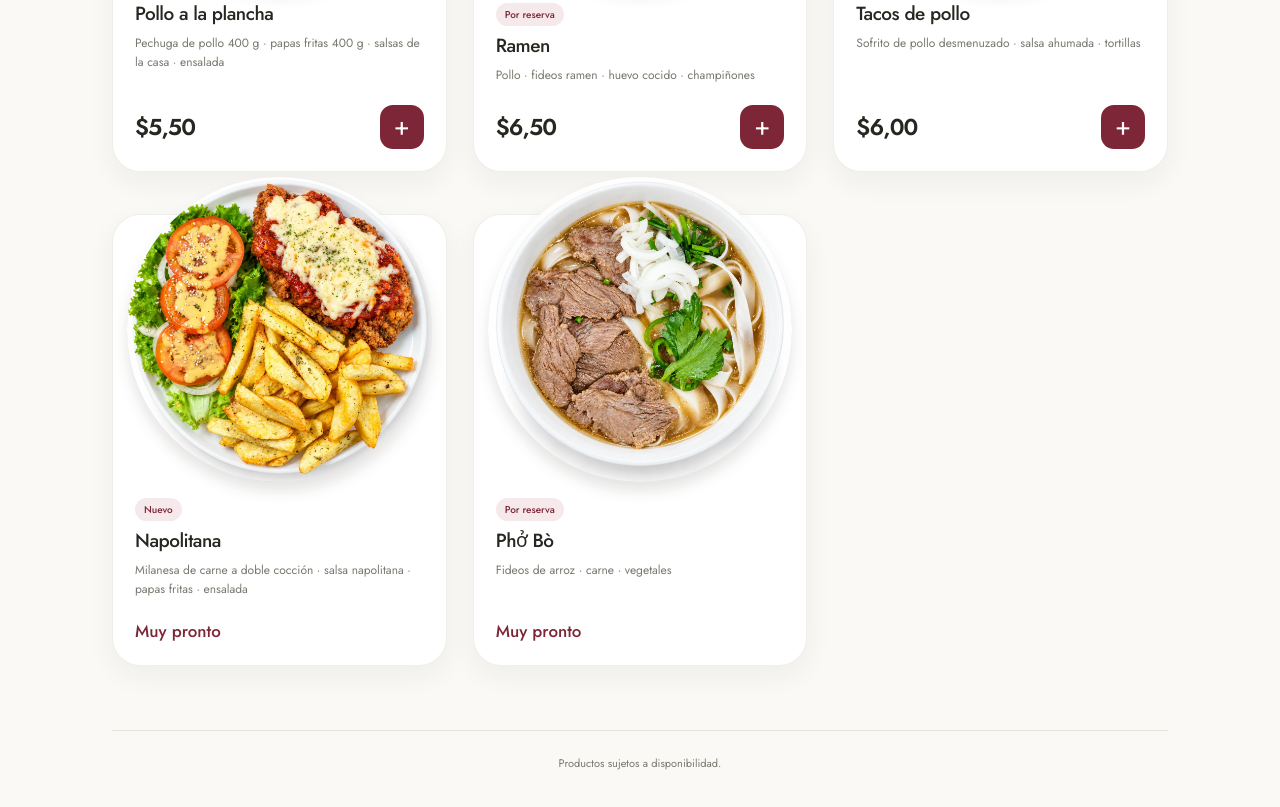
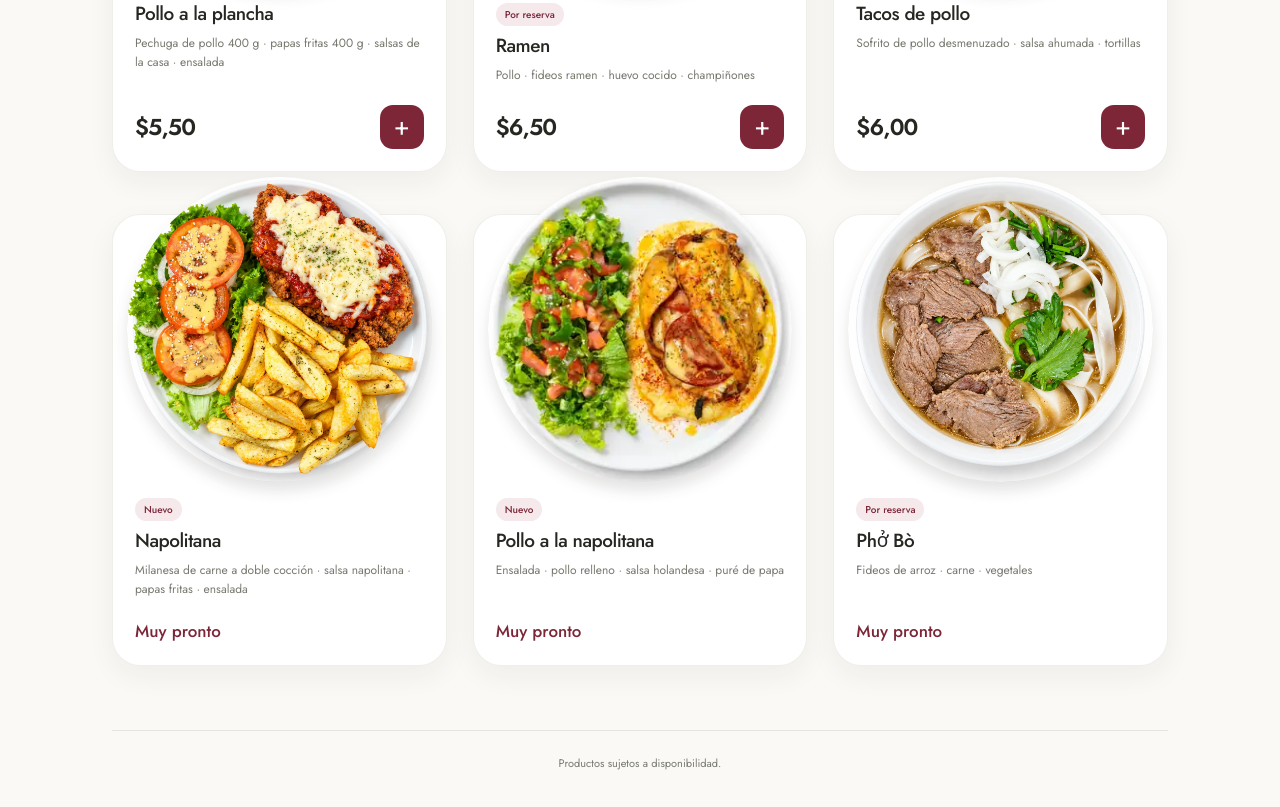
Before and after one commit to Alelandtrkz/estoyaqui_menu, a website: page index.html in a window 1280 px wide. Shown: the part 1217-2024 px from the top of the page. Drawn offline with nearby package versions, Linux system fonts and the light colour scheme.

Commit message:
feat(menu): agregar pollo a la napolitana
* feat(menu): add pollo a la napolitana to main dishes

* chore: refresh menu data cache for new dish

* docs: register pollo a la napolitana photograph

* feat(menu): add optimized photo of pollo a la napolitana

```diff
--- a/index.html
+++ b/index.html
@@ -14,7 +14,7 @@
   <link rel="preconnect" href="https://fonts.gstatic.com" crossorigin>
   <link href="https://fonts.googleapis.com/css2?family=Cormorant+Garamond:wght@600;700&family=Jost:wght@300;400;500;600&display=swap" rel="stylesheet">
   <link rel="stylesheet" href="css/styles.css?v=20261028-photos-v2">
-  <script src="js/menu-data.js?v=20261028-photos-v2" defer></script>
+  <script src="js/menu-data.js?v=20261106-pollo-napolitana" defer></script>
   <script src="js/app.js?v=20261028-photos-v2" defer></script>
 </head>
 <body>
--- a/js/menu-data.js
+++ b/js/menu-data.js
@@ -46,6 +46,14 @@ window.MENU_DATA = [
         description: "Milanesa de carne a doble cocción · salsa napolitana · papas fritas · ensalada",
         tag: "Nuevo",
         image: "napolitana.webp"
+      },
+      {
+        name: "Pollo a la napolitana",
+        price: null,
+        comingSoon: true,
+        description: "Ensalada · pollo relleno · salsa holandesa · puré de papa",
+        tag: "Nuevo",
+        image: "pollo-a-la-napolitana.webp"
       },
       {
         name: "Phở Bò",
```
Also changed, not shown: README.md, img/pollo-a-la-napolitana.webp (added).
